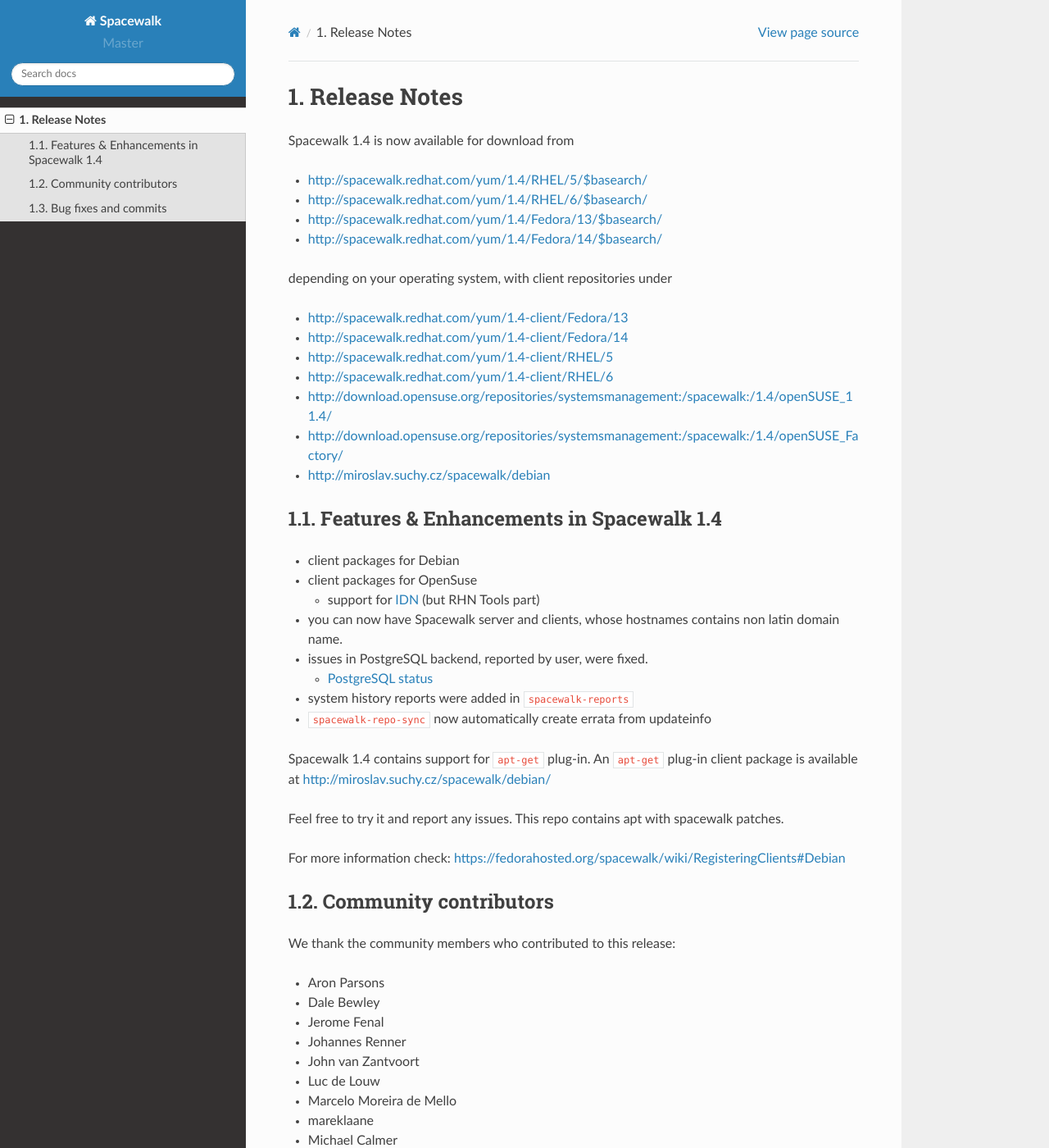
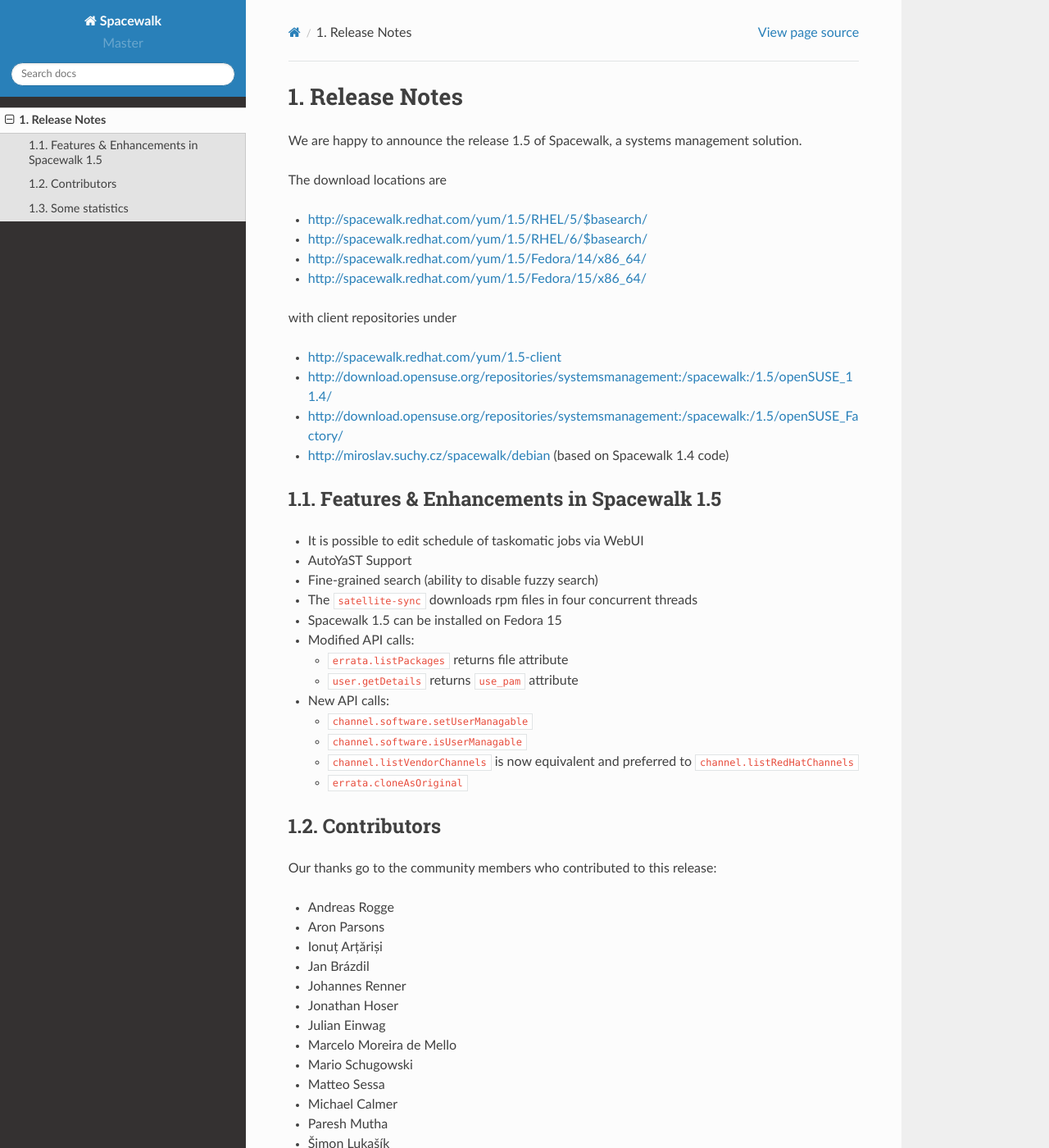
Before and after one commit to spacewalkproject/spacewalk-docs, a Sphinx documentation site: the page built from docs/source/release_notes/index.rst, in a window 1280 px wide and 1400 px high. Shown: the whole window at 82% size. Built offline with Sphinx 7.4.7 and the Read the Docs theme 2.0.0, drawn with Linux system fonts in a browser that asks for light colours; some of the changed text lies outside the part shown.

Commit message:
Updating to 1.5
Signed-off-by: Avi Miller <avi.miller@oracle.com>

```diff
--- a/docs/source/release_notes/index.rst
+++ b/docs/source/release_notes/index.rst
@@ -1,74 +1,72 @@
 Release Notes
 =============
 
-Spacewalk 1.4 is now available for download from
+We are happy to announce the release 1.5 of Spacewalk, a systems management solution.
 
-* http://spacewalk.redhat.com/yum/1.4/RHEL/5/$basearch/
-* http://spacewalk.redhat.com/yum/1.4/RHEL/6/$basearch/
-* http://spacewalk.redhat.com/yum/1.4/Fedora/13/$basearch/
-* http://spacewalk.redhat.com/yum/1.4/Fedora/14/$basearch/
+The download locations are
 
-depending on your operating system, with client repositories under
+* http://spacewalk.redhat.com/yum/1.5/RHEL/5/$basearch/
+* http://spacewalk.redhat.com/yum/1.5/RHEL/6/$basearch/
+* http://spacewalk.redhat.com/yum/1.5/Fedora/14/x86_64/
+* http://spacewalk.redhat.com/yum/1.5/Fedora/15/x86_64/
 
-* http://spacewalk.redhat.com/yum/1.4-client/Fedora/13
-* http://spacewalk.redhat.com/yum/1.4-client/Fedora/14
-* http://spacewalk.redhat.com/yum/1.4-client/RHEL/5
-* http://spacewalk.redhat.com/yum/1.4-client/RHEL/6
-* http://download.opensuse.org/repositories/systemsmanagement:/spacewalk:/1.4/openSUSE_11.4/
-* http://download.opensuse.org/repositories/systemsmanagement:/spacewalk:/1.4/openSUSE_Factory/
-* http://miroslav.suchy.cz/spacewalk/debian
+with client repositories under
 
-Features & Enhancements in Spacewalk 1.4
+* http://spacewalk.redhat.com/yum/1.5-client
+* http://download.opensuse.org/repositories/systemsmanagement:/spacewalk:/1.5/openSUSE_11.4/
+* http://download.opensuse.org/repositories/systemsmanagement:/spacewalk:/1.5/openSUSE_Factory/
+* http://miroslav.suchy.cz/spacewalk/debian (based on Spacewalk 1.4 code)
+
+Features & Enhancements in Spacewalk 1.5
 ----------------------------------------
 
-* client packages for Debian
-* client packages for OpenSuse
+* It is possible to edit schedule of taskomatic jobs via WebUI
+* AutoYaST Support
+* Fine-grained search (ability to disable fuzzy search)
+* The ``satellite-sync`` downloads rpm files in four concurrent threads
+* Spacewalk 1.5 can be installed on Fedora 15
+* Modified API calls:
 
-  * support for `IDN <http://en.wikipedia.org/wiki/Internationalized_domain_name>`_ (but RHN Tools part)
+  * ``errata.listPackages`` returns file attribute
+  * ``user.getDetails`` returns ``use_pam`` attribute
 
-* you can now have Spacewalk server and clients, whose hostnames contains non latin domain name.
-* issues in PostgreSQL backend, reported by user, were fixed.
+* New API calls:
 
-  * `PostgreSQL status <https://fedorahosted.org/spacewalk/wiki/PostgreSQL>`_
+  * ``channel.software.setUserManagable``
+  * ``channel.software.isUserManagable``
+  * ``channel.listVendorChannels`` is now equivalent and preferred to ``channel.listRedHatChannels``
+  * ``errata.cloneAsOriginal``
 
-* system history reports were added in ``spacewalk-reports``
-* ``spacewalk-repo-sync`` now automatically create errata from updateinfo
+Contributors
+------------
 
-Spacewalk 1.4 contains support for ``apt-get`` plug-in. An ``apt-get`` plug-in client package is available at http://miroslav.suchy.cz/spacewalk/debian/
+Our thanks go to the community members who contributed to this release:
 
-Feel free to try it and report any issues. This repo contains apt with spacewalk patches.
-
-For more information check: https://fedorahosted.org/spacewalk/wiki/RegisteringClients#Debian
-
-Community contributors
-----------------------
-
-We thank the community members who contributed to this release:
-
+* Andreas Rogge
 * Aron Parsons
-* Dale Bewley
-* Jerome Fenal
+* Ionuț Arțăriși
+* Jan Brázdil
 * Johannes Renner
-* John van Zantvoort
-* Luc de Louw
+* Jonathan Hoser
+* Julian Einwag
 * Marcelo Moreira de Mello
-* mareklaane
+* Mario Schugowski
+* Matteo Sessa
 * Michael Calmer
 * Paresh Mutha
 * Šimon Lukašík
-* Trent Johnson
 * Uwe Gansert
-* ypoyarko
+* Ville Salmela
 
 https://fedorahosted.org/spacewalk/wiki/ContributorList
 
-Bug fixes and commits
----------------------
+Some statistics
+---------------
 
-In Spacewalk 1.4 there were:
+In Spacewalk 1.5, we've seen
 
-* 68 bugs solved
-* 634 changesets committed
-* 899 commits done
+* 81 bugs solved
+* 624 changesets committed
+* 904 commits done
 
-Enjoy using Spacewalk!
+Thank you for using Spacewalk! Keep the patches flowing!
```
